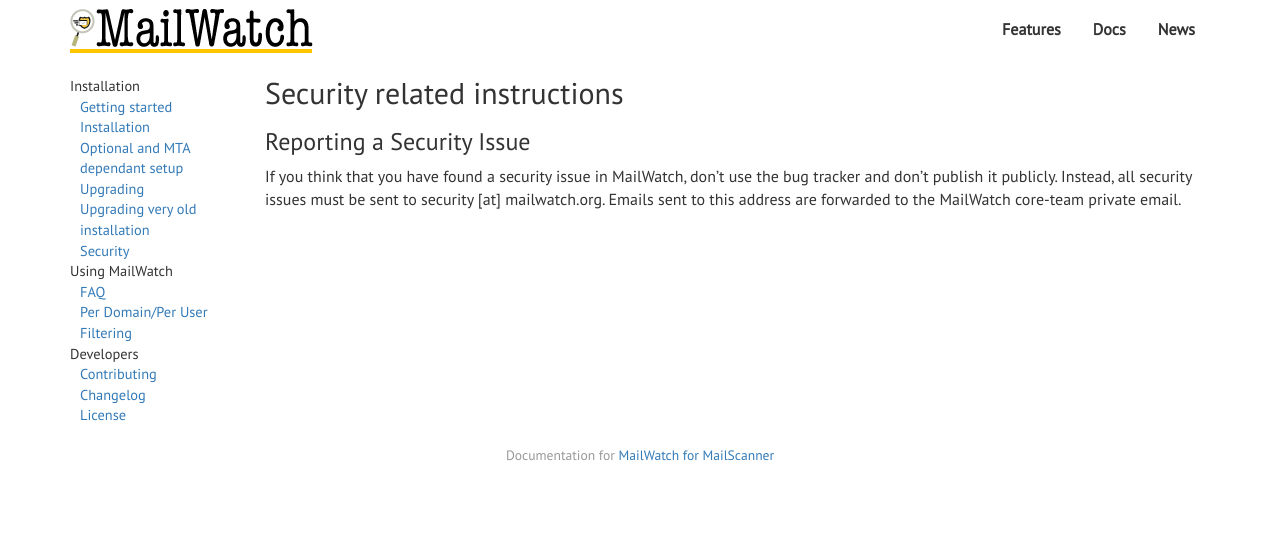
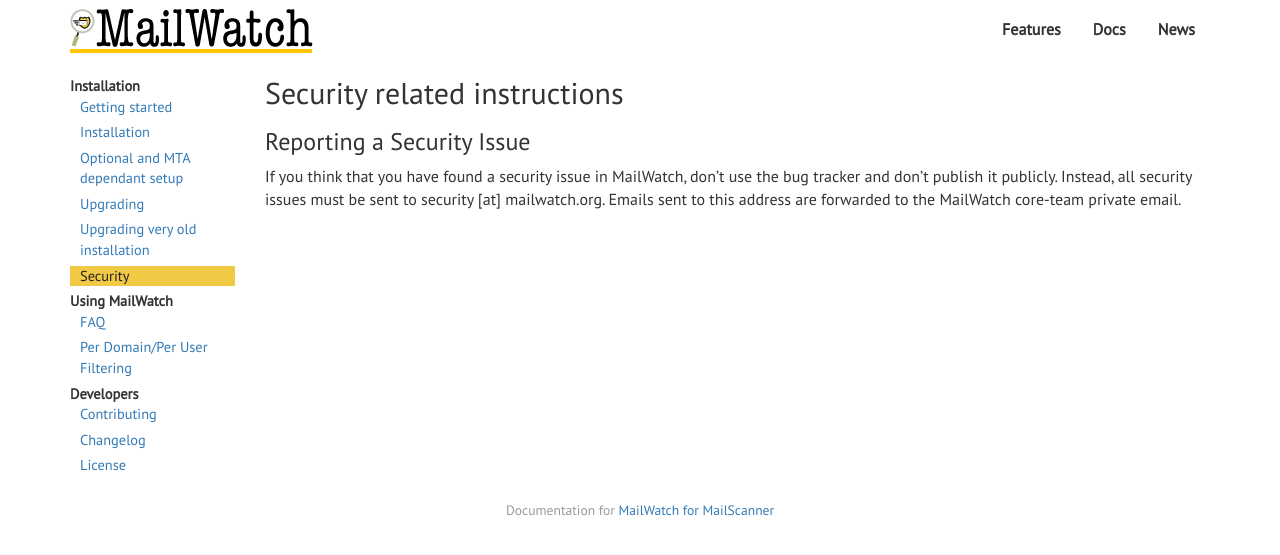
Before and after one commit to mailwatch/mailwatch-docs, a Jekyll site: the page built from _posts/2017-03-20-security.md, in a window 1280 px wide. Shown: the top 555 px of the page. Built offline with Jekyll 4.4.1, drawn with Linux system fonts in a browser that asks for light colours; nearby versions of some CDN libraries.

Commit message:
Update side nav css

```diff
--- a/_includes/navigation.html
+++ b/_includes/navigation.html
@@ -1,14 +1,15 @@
+{% assign current = page.url | downcase  %}
 <ul class="nav nav-list">
     <!-- <li><a href="{{ site.baseurl }}/">Home</a></li> -->
     {% for section in site.sections %}
         {% assign attr = section[0] %}
         {% assign label = section[1] %}
 
-        {% for page in site.categories[attr] %}
+        {% for sidelink in site.categories[attr] %}
             {% if forloop.first %}
                 <li class="nav-header">{{ label }}</li>
             {% endif %}
-            <li data-order="{{ page.order }}"><a href="{{ site.baseurl }}{{ page.url }}">{{ page.title }}</a></li>
+            <li data-order="{{ sidelink.order }}" {% if current == sidelink.url %}class="current"{% endif %}><a href="{{ site.baseurl }}{{ sidelink.url }}">{{ sidelink.title }}</a></li>
         {% endfor %}
     {% endfor %}
 <!-- List additional links. It is recommended to add a divider
--- a/css/main.css
+++ b/css/main.css
@@ -49,6 +49,7 @@ header .nav > li > a:focus {
     text-decoration: none;
     background-color: #f0c945;
 }
+
 /*pre, code {
     border: none;
     border-radius: 0;
@@ -75,7 +76,6 @@ footer {
     margin-top: 0;
 }
 
-
 #navigation {
     font-size: 0.9em;
     margin-top: 20px;
@@ -89,12 +89,23 @@ footer {
 #navigation .nav-header {
     padding-left: 0;
     padding-right: 0;
+    font-weight: 700;
 }
+
+#navigation .nav > li.current {
+    background-color: #f0c945;
+}
+
+#navigation .nav > li.current > a {
+    color: #222;
+}
+
 #navigation .nav > li > a {
     padding-top: 0;
     padding-bottom: 0;
+    margin-bottom: 5px;
 }
 
 ul + div.highlighter-rouge {
-    margin-left:40px;
+    margin-left: 40px;
 }
```
